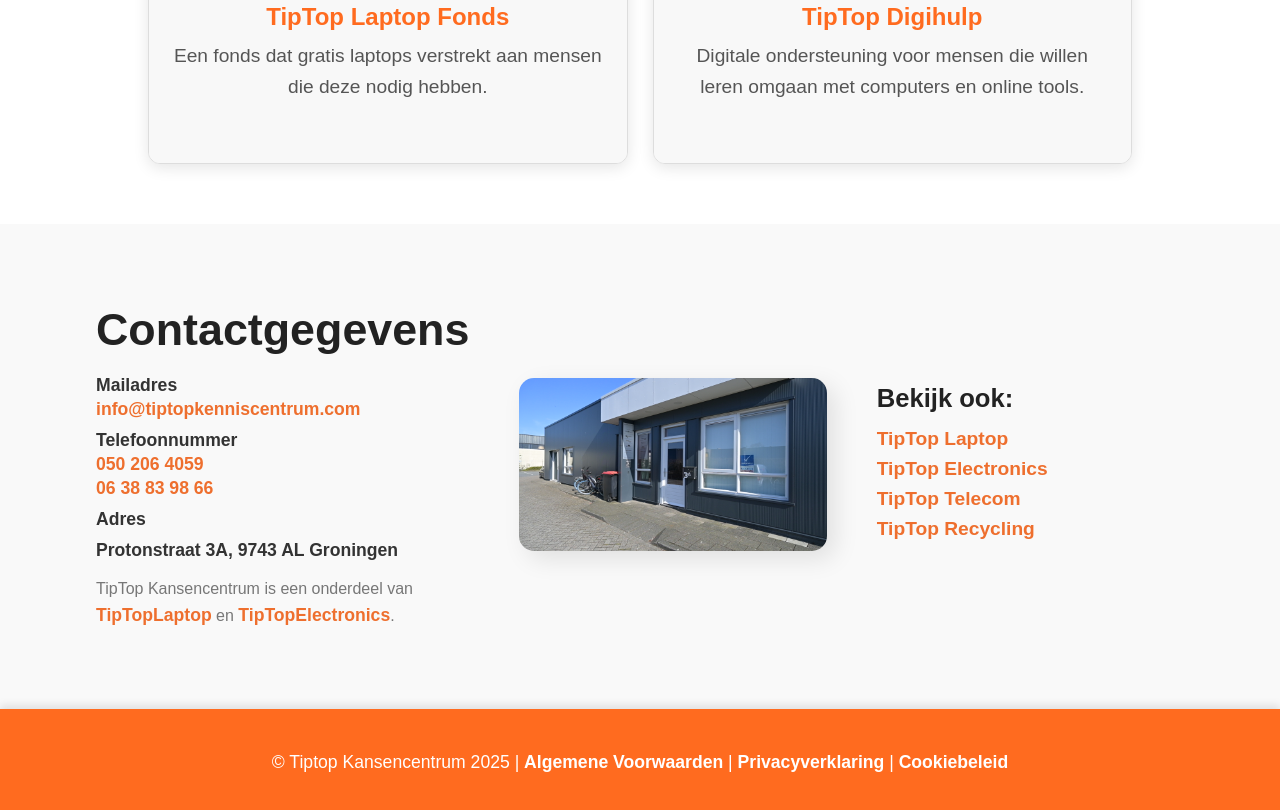
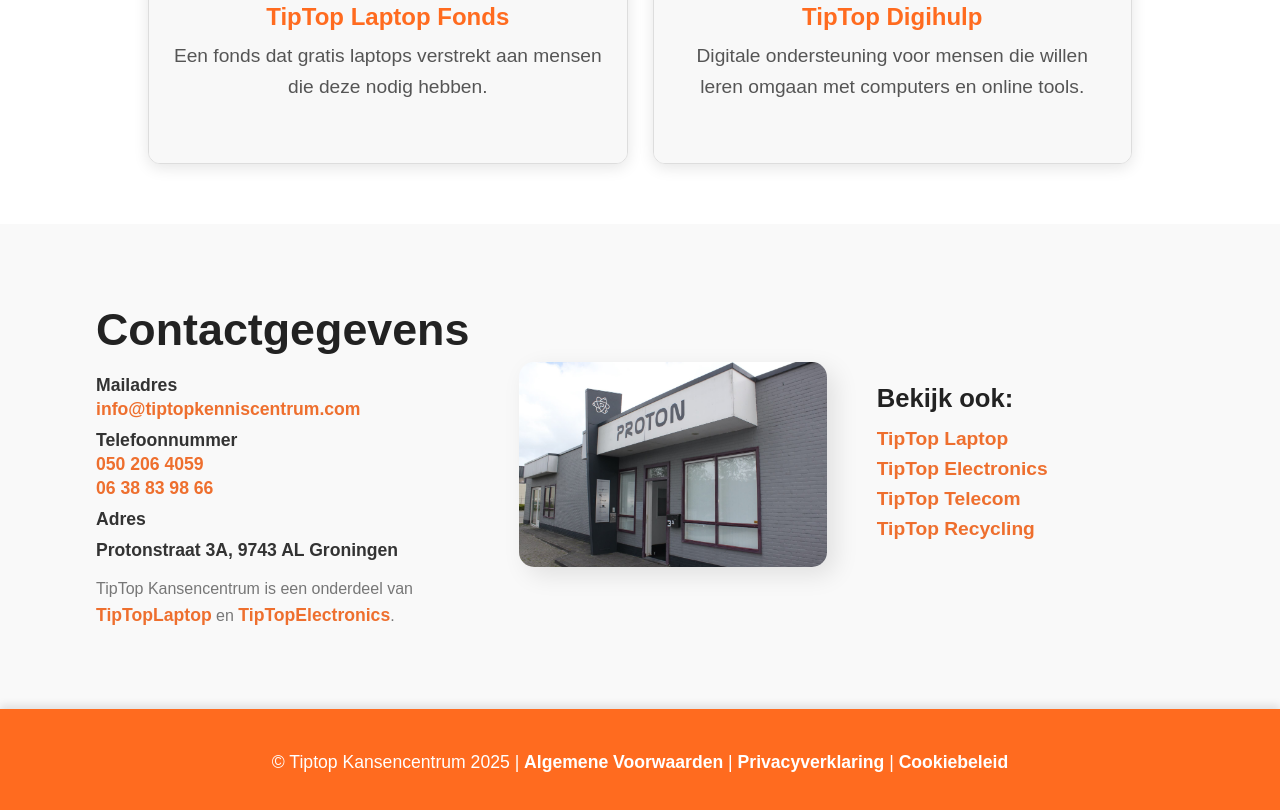
Before and after one commit to mmawarrior/tiptopkansencentrum, a plain HTML site: page index.html in a window 1280 px wide. Shown: the part 6375-7185 px from the top of the page. Drawn offline with Linux system fonts and the light colour scheme.

Commit message:
Update index.html

```diff
--- a/index.html
+++ b/index.html
@@ -323,7 +323,7 @@
 
             <!-- Afbeelding -->
             <div class="contact-image">
-                <img src="./img/pand1.JPG" alt="TipTop Kenniscentrum gebouw">
+                <img src="./img/pand.jpg" alt="TipTop Kenniscentrum gebouw">
             </div>
 
             <!-- Andere websites -->
```
